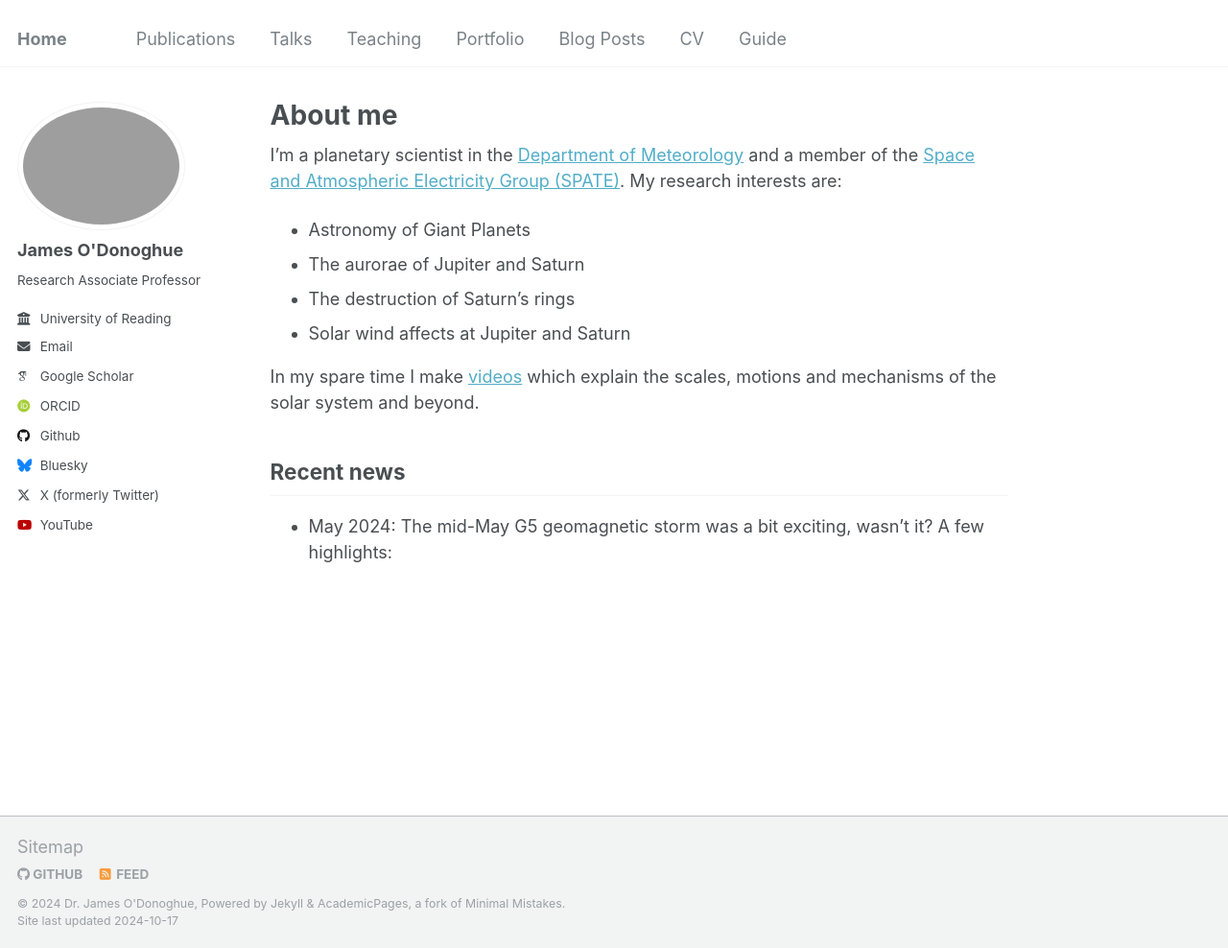
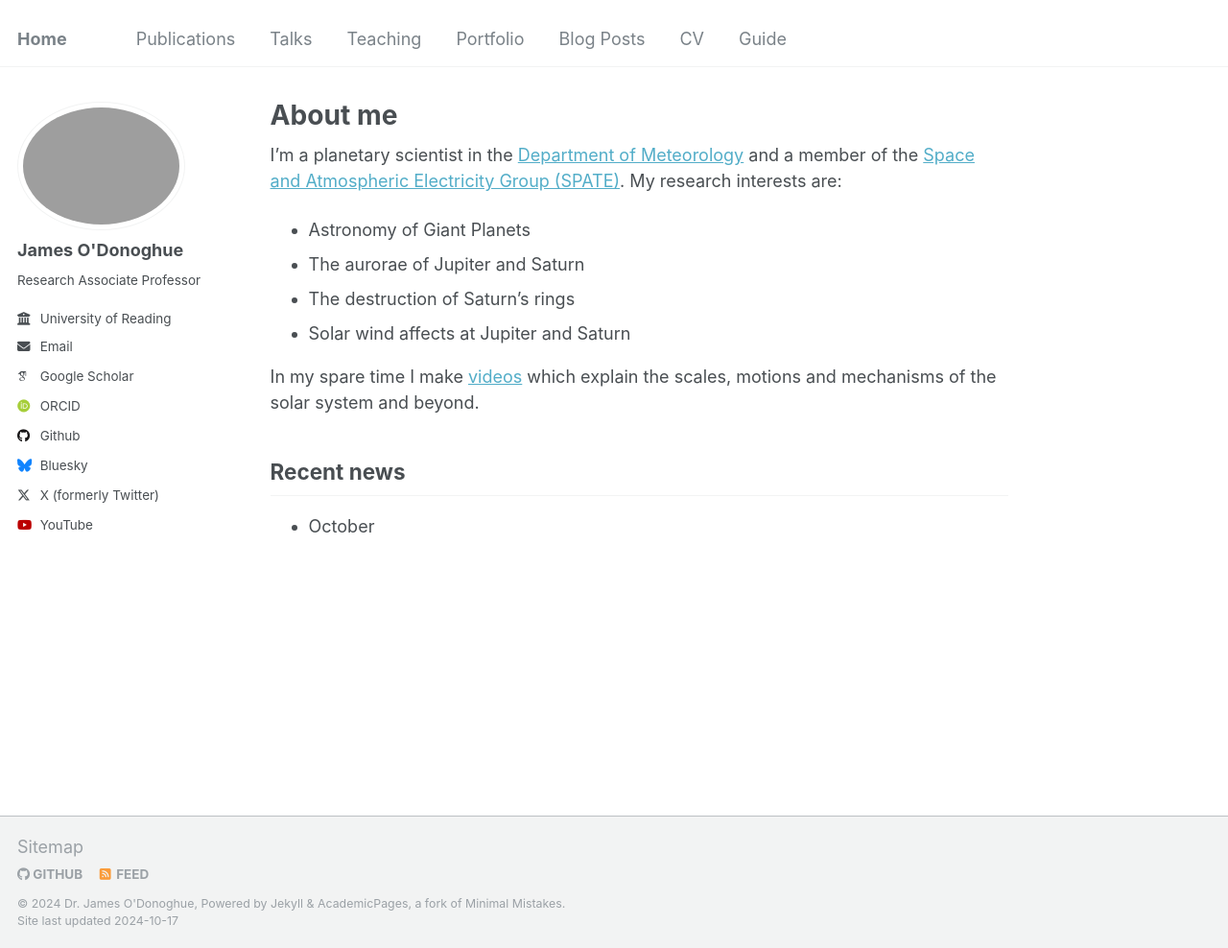
Before and after one commit to odonoghuespace/odonoghuespace.github.io, a Jekyll site: the page built from _pages/about.md, in a window 1280 px wide and 988 px high. Shown: the whole window at 96% size. Built offline with Jekyll 4.4.1, drawn with Linux system fonts in a browser that asks for light colours; some web fonts are replaced.

Commit message:
Update about.md

```diff
--- a/_pages/about.md
+++ b/_pages/about.md
@@ -18,4 +18,4 @@ In my spare time I make [videos]([https://youtube.com](https://www.youtube.com/@
 
 ## Recent news
 
-* May 2024: The mid-May G5 geomagnetic storm was a bit exciting, wasn't it? A few highlights:
+* October
```
